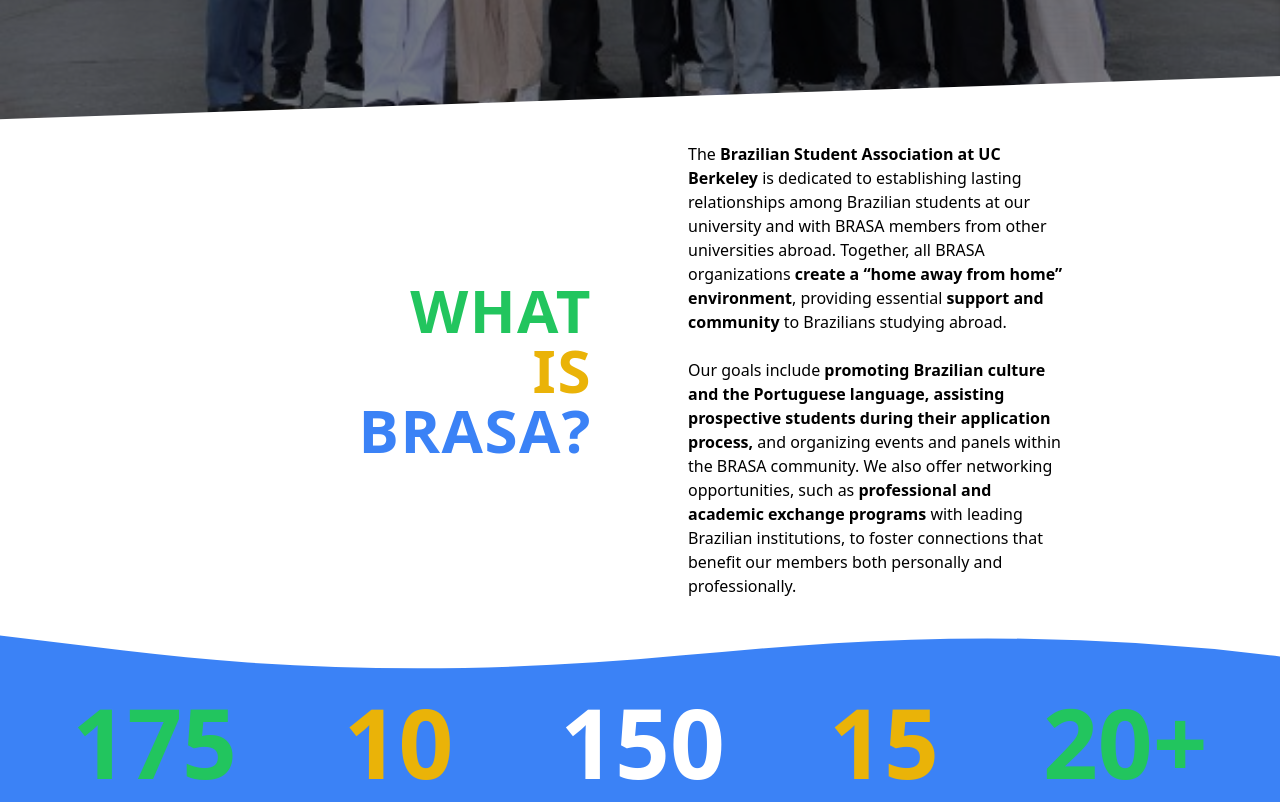
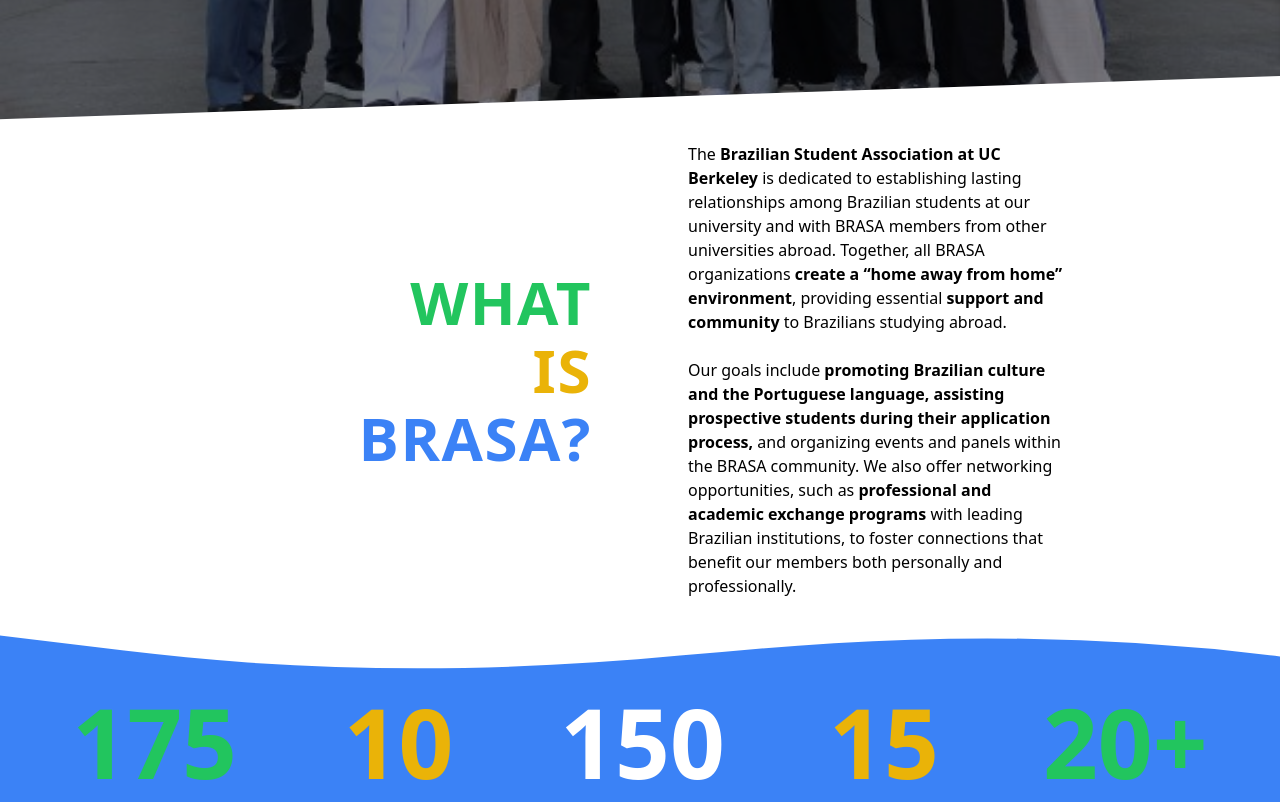
Before and after one commit to LuizFelipeBarbosa/websitebrasa, a React (Vite) app: page / in a window 1280 px wide. Shown: the part 740-1542 px from the top of the page. Built offline with nearby package versions, Linux system fonts and the light colour scheme.

Commit message:
third commit

```diff
--- a/src/components/Main.jsx
+++ b/src/components/Main.jsx
@@ -67,7 +67,7 @@
 	return (
 		<div className="">
 			<div className="grid grid-cols-1 md:grid-cols-2 md:gap-16">
-				<div className="p-4 flex md:flex-col items-end justify-center">
+				<div className="p-4 flex gap-2 md:flex-col items-end justify-center">
 					<h1 className="text-4xl md:text-6xl font-semibold tracking-wide text-green-500">
 						{translations[language].title_1}
 					</h1>
```
